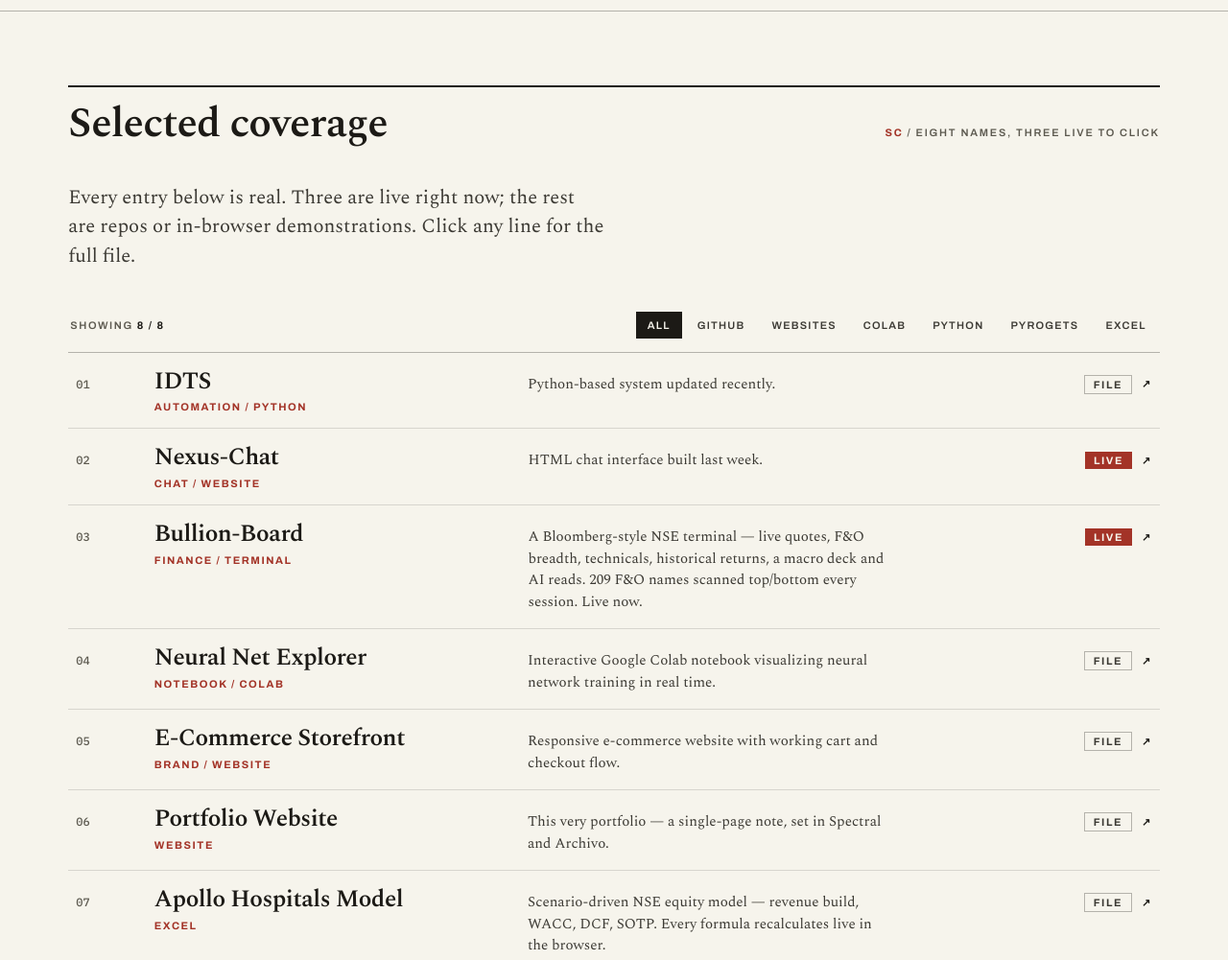
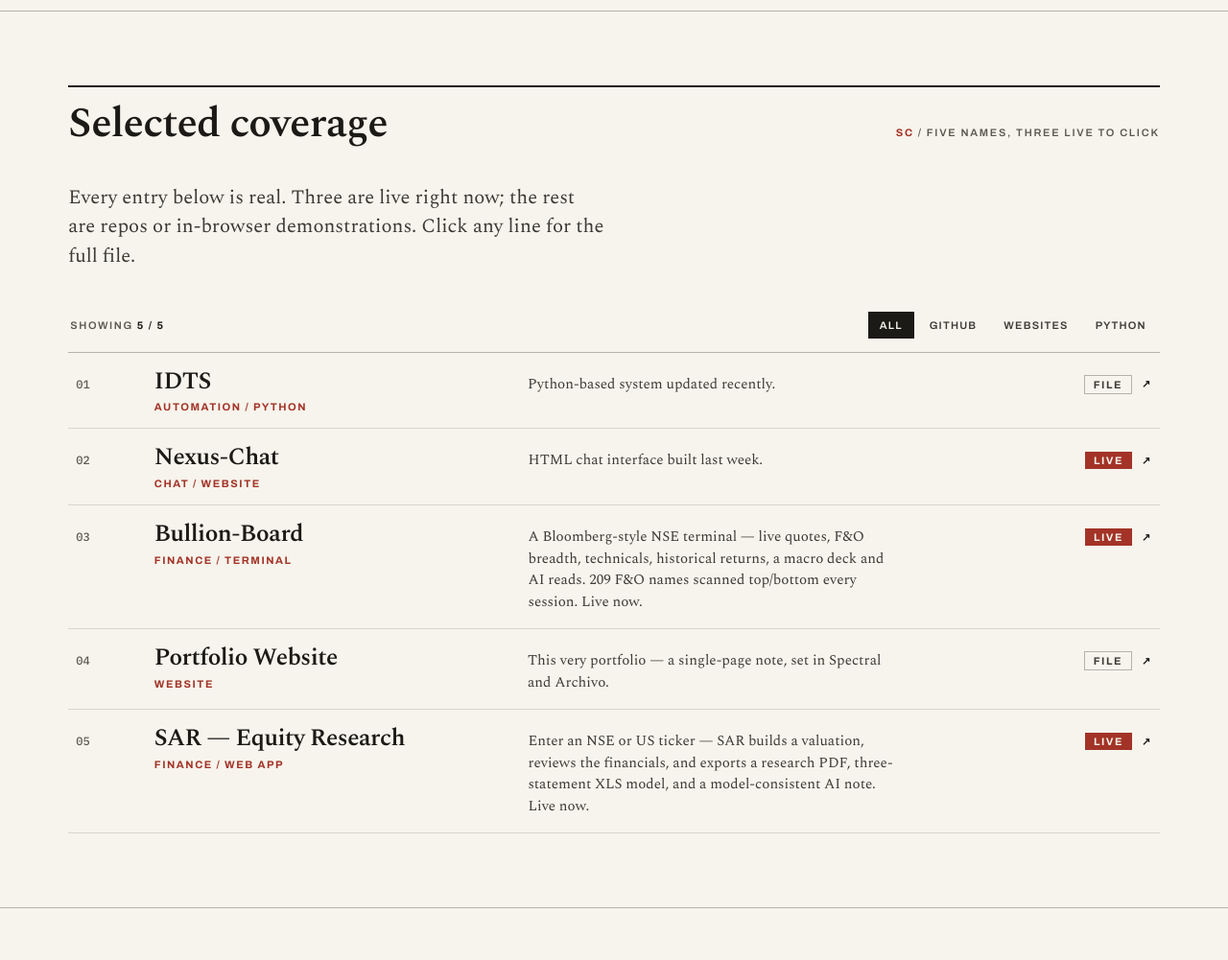
Before and after one commit to keenpromax-art/Personal-Portfolio-, a plain HTML site: page index.html in a window 1280 px wide. Shown: the part 1260-2261 px from the top of the page at 96% size. Drawn offline with nearby package versions, Linux system fonts and the light colour scheme.

Commit message:
Keep five coverage entries, three live: drop Neural Net Explorer, E-Commerce Storefront, Apollo Hospitals; retire dead filter chips

```diff
--- a/index.html
+++ b/index.html
@@ -63,19 +63,16 @@
   <div class="shell">
     <div class="block-head">
       <h2>Selected coverage</h2>
-      <div class="folio"><b>SC</b> / Eight names, three live to click</div>
+      <div class="folio"><b>SC</b> / Five names, three live to click</div>
     </div>
     <p class="lede">Every entry below is real. Three are live right now; the rest are repos or in-browser demonstrations. Click any line for the full file.</p>
     <div class="screen-row">
-      <div class="count-note">Showing <b><span id="visibleCount">8</span> / 8</b></div>
+      <div class="count-note">Showing <b><span id="visibleCount">5</span> / 5</b></div>
       <div class="filter-list" aria-label="Screen by sector">
         <button class="filter active" data-filter="all">All</button>
         <button class="filter" data-filter="github">GitHub</button>
         <button class="filter" data-filter="website">Websites</button>
-        <button class="filter" data-filter="colab">Colab</button>
         <button class="filter" data-filter="python">Python</button>
-        <button class="filter" data-filter="pyrogets">Pyrogets</button>
-        <button class="filter" data-filter="excel">Excel</button>
       </div>
     </div>
     <div class="coverage" id="coverageList"></div>
@@ -230,10 +227,7 @@ const projects = [
   { id: 2, title: "IDTS", category: "python", desc: "Python-based system updated recently.", catLabel: "Automation / Python", tech: "Python · Updated 19 hours ago" },
   { id: 3, title: "Nexus-Chat", category: "website", desc: "HTML chat interface built last week.", catLabel: "Chat / Website", tech: "HTML · Updated last week", image: "nexus-chat", url: "https://nexus-chat-473.pages.dev/", longDesc: "Nexus Chat is an AI chat interface that lets you start conversations with topics from your personal library. Built with HTML, it features a dark, focused interface with topic cards for quick access to your knowledge base — from macroeconomics to hypothesis testing and market fluctuations. The message input at the bottom lets you chat with Nexus directly, with topic navigation and mastery tracking." },
   { id: 4, title: "Bullion-Board", category: "github", desc: "A Bloomberg-style NSE terminal — live quotes, F&O breadth, technicals, historical returns, a macro deck and AI reads. 209 F&O names scanned top/bottom every session. Live now.", catLabel: "Finance / Terminal", tech: "TypeScript · NSE · F&O", image: "bullion-board", url: "https://bullion-board.vercel.app/", longDesc: "Bullion-Board is a Bloomberg-style web trading terminal for Indian equities — a 4-panel quant workspace running 86 analytics desks: technicals (RSI/ADX/Sharpe/max drawdown), live NSE option chains with Greeks, PCR and max pain, historical returns with growth-of-₹100 and underwater curves, a macro deck with global markets, company dossier, quant screener, option chain, pairs trade workbench, sentiment desk and an embedded conversational AI analyst per desk. Real-time data pipelines for Indian equities, a touch-first mobile companion (Bullion Droid), and 93+ functions in the directory. Live at bullion-board.vercel.app." },
-  { id: 5, title: "Neural Net Explorer", category: "colab", desc: "Interactive Google Colab notebook visualizing neural network training in real time.", catLabel: "Notebook / Colab", tech: "Colab · Python · Matplotlib" },
-  { id: 6, title: "E-Commerce Storefront", category: "website", desc: "Responsive e-commerce website with working cart and checkout flow.", catLabel: "Brand / Website", tech: "UI / UX · Development" },
   { id: 10, title: "Portfolio Website", category: "website", desc: "This very portfolio — a single-page note, set in Spectral and Archivo.", catLabel: "Website", tech: "HTML · CSS · JS" },
-  { id: 11, title: "Apollo Hospitals Model", category: "excel", desc: "Scenario-driven NSE equity model — revenue build, WACC, DCF, SOTP. Every formula recalculates live in the browser.", catLabel: "Excel", tech: "DCF · SOTP", link: "excel.html" },
   { id: 12, title: "SAR — Equity Research", category: "website", desc: "Enter an NSE or US ticker — SAR builds a valuation, reviews the financials, and exports a research PDF, three-statement XLS model, and a model-consistent AI note. Live now.", catLabel: "Finance / Web App", tech: "Equity Research · PDF · XLS", image: "sar-research", url: "https://sar-378070319461.asia-south1.run.app/", longDesc: "SAR is an equity-research desk in a browser tab. Type any NSE or US ticker and it builds the whole picture — blended target price, market cap, P/E, EV/EBITDA, 52-week range, one-year price chart — then exports three artifacts from the same run: a research PDF, a three-statement XLS model, and a model-consistent AI note. The live specimen plate updates as you type with NSE and NASDAQ coverage; a three-leg output section (PDF / XLS / AI) sits below the fold. Live at sar-378070319461.asia-south1.run.app." }
 ];
 
```
